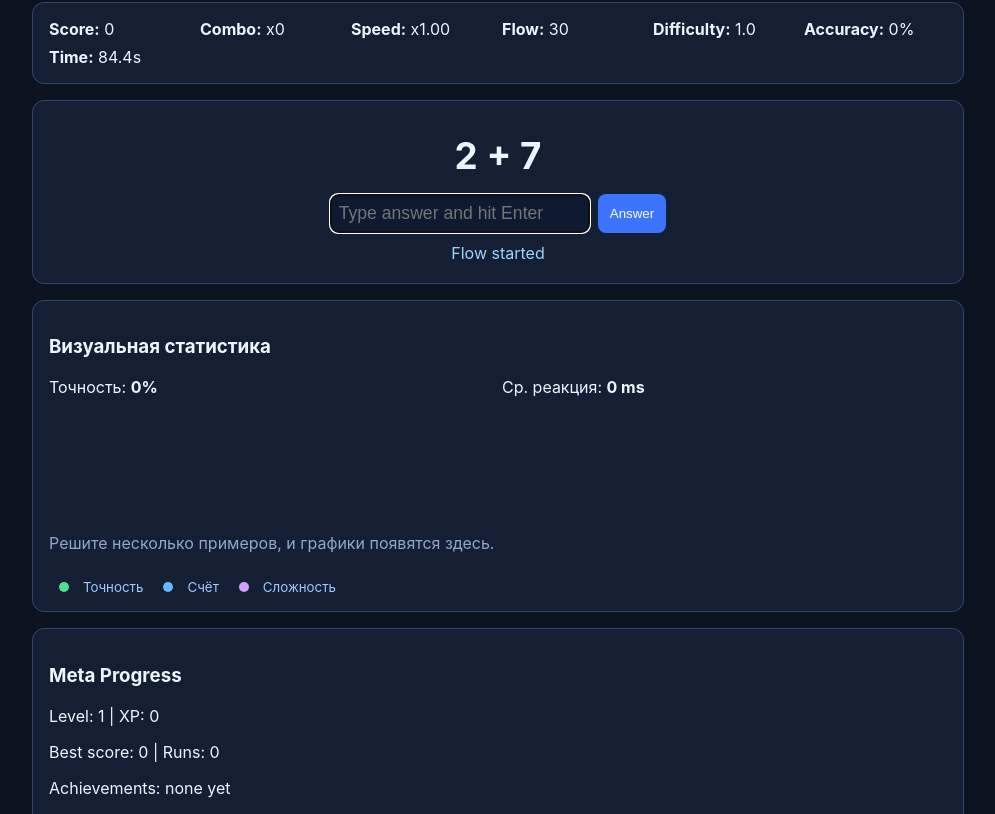
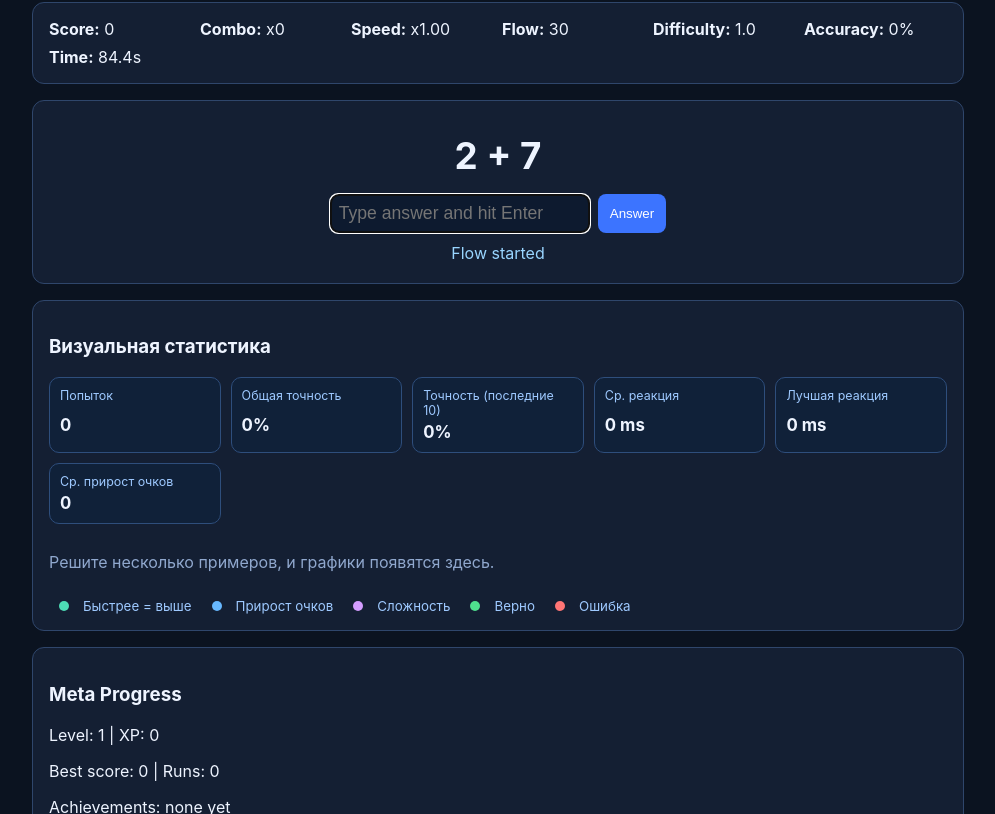
Before and after one commit to pornosirota-prog/math_game, a React (Vite) app in the folder frontend/: page /game in a window 1280 px wide. Shown: the part 430-1244 px from the top of the page, without its empty margins (142-1137 px from the left). Built offline with nearby package versions, Linux system fonts and the light colour scheme; sample sign-in values are in the browser's storage.

Commit message:
Improve game statistics panel and chart readability

```diff
--- a/frontend/src/pages/GamePage.tsx
+++ b/frontend/src/pages/GamePage.tsx
@@ -3,6 +3,7 @@ import { useMathTrainer } from '../mathgame/engine/useMathTrainer';
 
 const percent = (value: number) => `${Math.round(value * 100)}%`;
 const clampPercent = (value: number) => `${Math.max(4, Math.min(100, Math.round(value)))}%`;
+const safeDivide = (value: number, divider: number) => (divider === 0 ? 0 : value / divider);
 
 const presets = [
   { id: 'easy', label: 'Легко', skill: 2 },
@@ -39,10 +40,27 @@ export const GamePage = () => {
   const avgReaction = attemptHistory.length
     ? Math.round(attemptHistory.reduce((sum, item) => sum + item.answerMs, 0) / attemptHistory.length)
     : 0;
+  const bestReaction = attemptHistory.length
+    ? Math.min(...attemptHistory.map((item) => item.answerMs))
+    : 0;
   const accuracyByHistory = attemptHistory.length
     ? attemptHistory.filter((item) => item.isCorrect).length / attemptHistory.length
     : 0;
-  const maxScoreInHistory = Math.max(...attemptHistory.map((item) => item.score), 1);
+  const recentAttempts = attemptHistory.slice(-10);
+  const recentAccuracy = recentAttempts.length
+    ? recentAttempts.filter((item) => item.isCorrect).length / recentAttempts.length
+    : 0;
+
+  const scoreDeltas = attemptHistory.map((item, index) =>
+    index === 0 ? item.score : item.score - attemptHistory[index - 1].score
+  );
+  const avgScoreDelta = scoreDeltas.length
+    ? Math.round(scoreDeltas.reduce((sum, delta) => sum + delta, 0) / scoreDeltas.length)
+    : 0;
+  const maxAnswerMs = Math.max(...attemptHistory.map((item) => item.answerMs), 1);
+  const minScoreDelta = Math.min(...scoreDeltas, 0);
+  const maxScoreDelta = Math.max(...scoreDeltas, 1);
+  const scoreDeltaRange = Math.max(1, maxScoreDelta - minScoreDelta);
 
   return (
     <div className="layout math-layout">
@@ -120,33 +138,93 @@ export const GamePage = () => {
 
       <div className="card">
         <h3>Визуальная статистика</h3>
-        <div className="stats-mini-grid">
-          <div>Точность: <strong>{percent(accuracyByHistory)}</strong></div>
-          <div>Ср. реакция: <strong>{avgReaction || 0} ms</strong></div>
+        <div className="stats-overview-grid">
+          <div className="stat-pill">
+            <span>Попыток</span>
+            <strong>{attemptHistory.length}</strong>
+          </div>
+          <div className="stat-pill">
+            <span>Общая точность</span>
+            <strong>{percent(accuracyByHistory)}</strong>
+          </div>
+          <div className="stat-pill">
+            <span>Точность (последние 10)</span>
+            <strong>{percent(recentAccuracy)}</strong>
+          </div>
+          <div className="stat-pill">
+            <span>Ср. реакция</span>
+            <strong>{avgReaction || 0} ms</strong>
+          </div>
+          <div className="stat-pill">
+            <span>Лучшая реакция</span>
+            <strong>{bestReaction || 0} ms</strong>
+          </div>
+          <div className="stat-pill">
+            <span>Ср. прирост очков</span>
+            <strong>{avgScoreDelta}</strong>
+          </div>
         </div>
-        <div className="chart">
+        <div className="smart-chart">
           {attemptHistory.length === 0 && <p className="empty-chart">Решите несколько примеров, и графики появятся здесь.</p>}
-          {attemptHistory.map((item, index) => (
-            <div key={`${item.score}-${index}`} className="bar-column" title={`#${index + 1}`}>
-              <div
-                className={`bar accuracy ${item.isCorrect ? 'good' : 'bad'}`}
-                style={{ height: clampPercent(item.isCorrect ? 100 : 20) }}
-              />
-              <div
-                className="bar score"
-                style={{ height: clampPercent((item.score / maxScoreInHistory) * 100) }}
-              />
-              <div
-                className="bar skill"
-                style={{ height: clampPercent((item.skill / 10) * 100) }}
-              />
-            </div>
-          ))}
+          {attemptHistory.length > 0 && (
+            <>
+              <div className="metric-row">
+                <div className="metric-label">Скорость реакции</div>
+                <div className="metric-track">
+                  {attemptHistory.map((item, index) => (
+                    <div
+                      key={`reaction-${index}`}
+                      className="metric-bar reaction"
+                      style={{ height: clampPercent(safeDivide(maxAnswerMs - item.answerMs, maxAnswerMs) * 100) }}
+                      title={`#${index + 1}: ${item.answerMs} ms`}
+                    />
+                  ))}
+                </div>
+              </div>
+              <div className="metric-row">
+                <div className="metric-label">Прирост очков</div>
+                <div className="metric-track">
+                  {scoreDeltas.map((delta, index) => (
+                    <div
+                      key={`delta-${index}`}
+                      className={`metric-bar ${delta >= 0 ? 'score-up' : 'score-down'}`}
+                      style={{ height: clampPercent(((delta - minScoreDelta) / scoreDeltaRange) * 100) }}
+                      title={`#${index + 1}: ${delta >= 0 ? '+' : ''}${delta}`}
+                    />
+                  ))}
+                </div>
+              </div>
+              <div className="metric-row">
+                <div className="metric-label">Сложность</div>
+                <div className="metric-track">
+                  {attemptHistory.map((item, index) => (
+                    <div
+                      key={`skill-${index}`}
+                      className="metric-bar skill"
+                      style={{ height: clampPercent((item.skill / 10) * 100) }}
+                      title={`#${index + 1}: ${item.skill.toFixed(1)}`}
+                    />
+                  ))}
+                </div>
+              </div>
+              <div className="attempt-timeline">
+                {attemptHistory.map((item, index) => (
+                  <span
+                    key={`attempt-${index}`}
+                    className={`attempt-dot ${item.isCorrect ? 'ok' : 'miss'}`}
+                    title={`#${index + 1}: ${item.isCorrect ? 'верно' : 'ошибка'}`}
+                  />
+                ))}
+              </div>
+            </>
+          )}
         </div>
         <small className="chart-legend">
-          <span className="dot good" /> Точность
-          <span className="dot score" /> Счёт
+          <span className="dot reaction" /> Быстрее = выше
+          <span className="dot score" /> Прирост очков
           <span className="dot skill" /> Сложность
+          <span className="dot good" /> Верно
+          <span className="dot bad" /> Ошибка
         </small>
       </div>
 
--- a/frontend/src/theme/styles.css
+++ b/frontend/src/theme/styles.css
@@ -24,17 +24,33 @@ input { padding: 8px; border-radius: 8px; border: 1px solid #35517a; background:
 .answer-form { display: flex; justify-content: center; gap: 8px; }
 .answer-form input { width: 260px; font-size: 1.1rem; }
 .feedback { margin-top: 10px; min-height: 24px; color: #99d5ff; }
-.stats-mini-grid { display: grid; grid-template-columns: repeat(auto-fit, minmax(160px, 1fr)); margin-bottom: 8px; gap: 8px; }
-.chart { display: grid; grid-template-columns: repeat(auto-fit, minmax(20px, 1fr)); gap: 8px; align-items: end; min-height: 160px; margin-top: 12px; }
-.bar-column { display: grid; grid-template-columns: repeat(3, 1fr); gap: 2px; align-items: end; height: 160px; }
-.bar { border-radius: 4px 4px 0 0; min-height: 6px; }
-.bar.accuracy.good { background: #4fe08e; }
-.bar.accuracy.bad { background: #ff7575; }
-.bar.score { background: #67b8ff; }
-.bar.skill { background: #d49dff; }
+.stats-overview-grid { display: grid; grid-template-columns: repeat(auto-fit, minmax(170px, 1fr)); margin-bottom: 12px; gap: 10px; }
+.stat-pill { background: #102139; border: 1px solid #2e4e7c; border-radius: 10px; padding: 10px; display: grid; gap: 4px; }
+.stat-pill span { color: #9ec9ff; font-size: 0.78rem; }
+.stat-pill strong { font-size: 1.05rem; }
+.smart-chart { display: grid; gap: 10px; margin-top: 8px; }
+.metric-row { display: grid; grid-template-columns: 160px 1fr; gap: 12px; align-items: center; }
+.metric-label { color: #9ec9ff; font-size: 0.9rem; }
+.metric-track { background: #0e1d32; border: 1px solid #27446d; border-radius: 8px; min-height: 88px; padding: 8px 10px; display: grid; grid-auto-flow: column; grid-auto-columns: minmax(8px, 1fr); gap: 4px; align-items: end; overflow-x: auto; }
+.metric-bar { border-radius: 6px 6px 0 0; min-height: 5px; }
+.metric-bar.reaction { background: #4ddcb5; }
+.metric-bar.score-up { background: #67b8ff; }
+.metric-bar.score-down { background: #ff8f8f; }
+.metric-bar.skill { background: #d49dff; }
+.attempt-timeline { display: flex; flex-wrap: wrap; gap: 6px; margin: 2px 0 0 172px; }
+.attempt-dot { width: 10px; height: 10px; border-radius: 50%; background: #446187; }
+.attempt-dot.ok { background: #4fe08e; }
+.attempt-dot.miss { background: #ff7575; }
 .chart-legend { display: flex; gap: 10px; align-items: center; color: #9ec9ff; margin-top: 10px; }
 .dot { width: 10px; height: 10px; border-radius: 50%; display: inline-block; margin: 0 4px 0 10px; }
 .dot.good { background: #4fe08e; }
+.dot.bad { background: #ff7575; }
+.dot.reaction { background: #4ddcb5; }
 .dot.score { background: #67b8ff; }
 .dot.skill { background: #d49dff; }
-.empty-chart { color: #90a8ce; grid-column: 1 / -1; }
+.empty-chart { color: #90a8ce; }
+
+@media (max-width: 740px) {
+  .metric-row { grid-template-columns: 1fr; }
+  .attempt-timeline { margin-left: 0; }
+}
```
